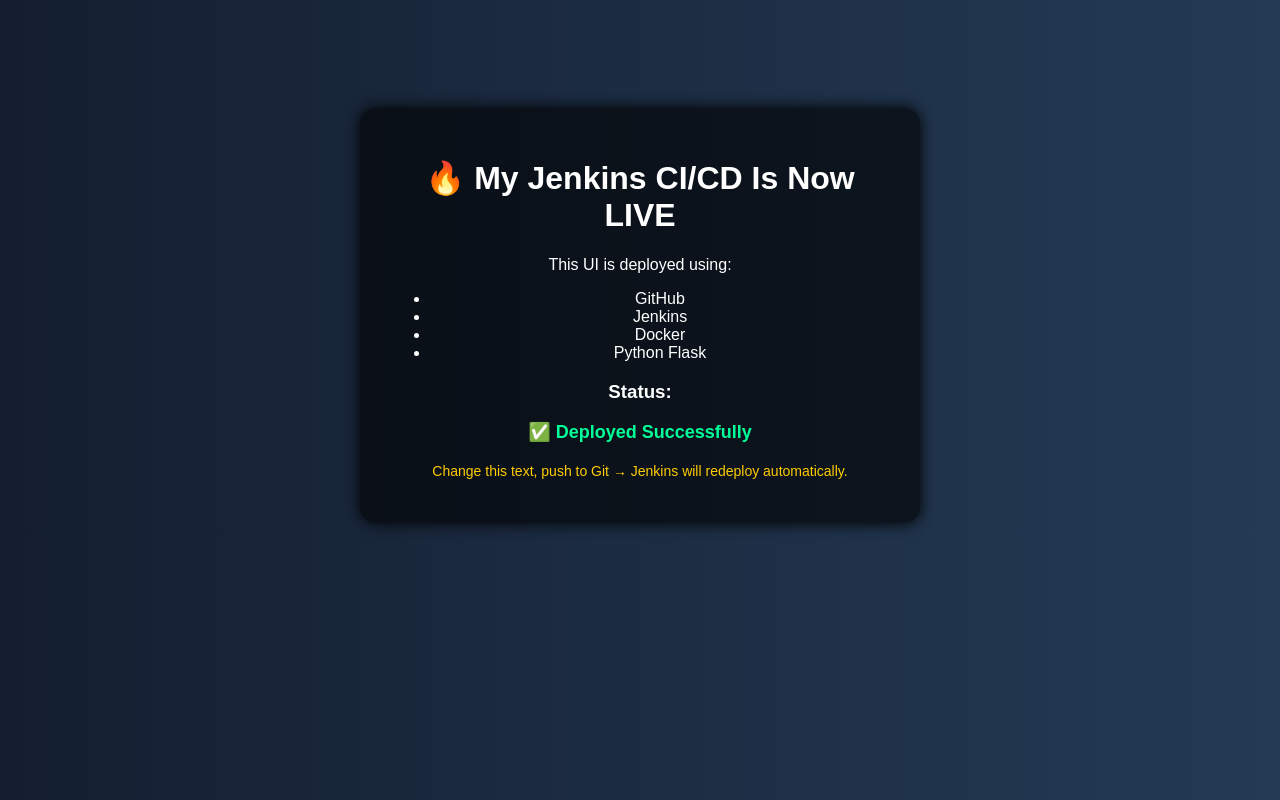
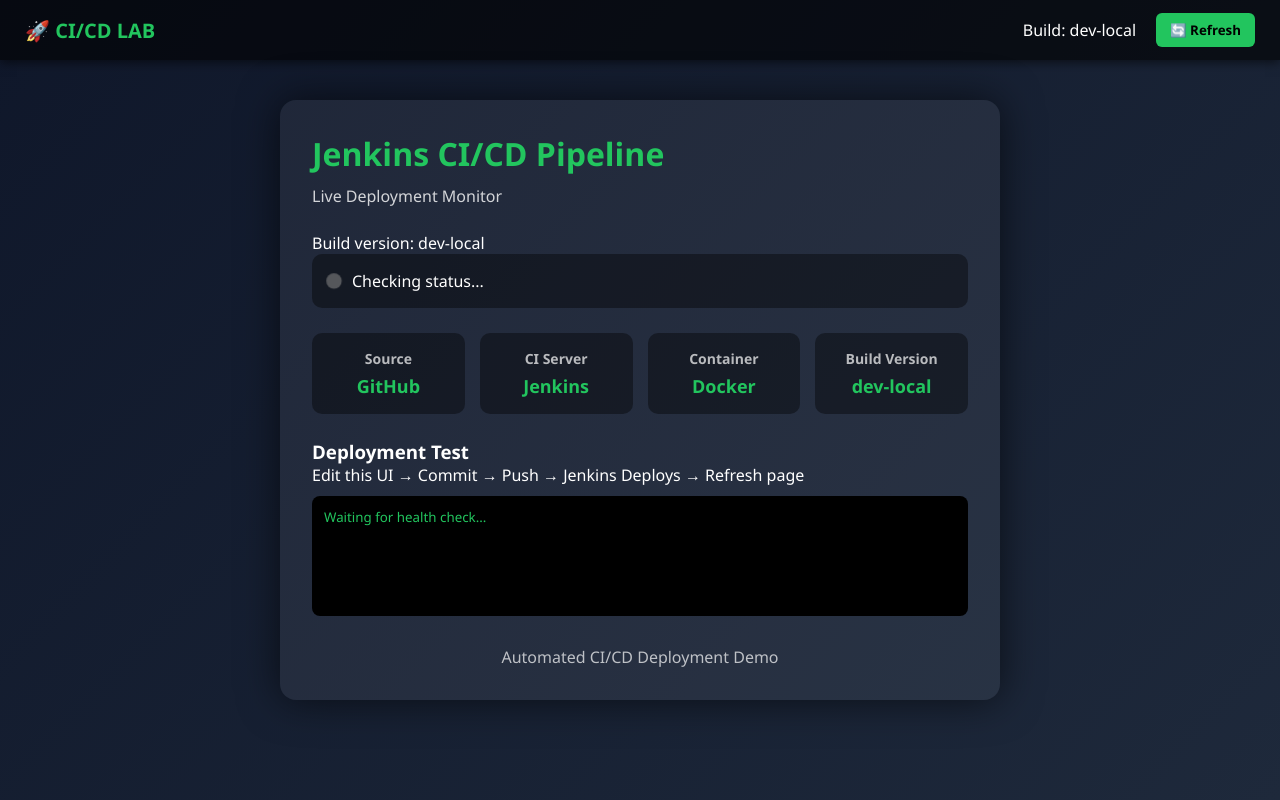
Before and after one commit to snehhkrp/cicd-pipeline, a Flask app: page / in a window 1280 px wide. Run offline with Flask 3, Linux system fonts and the light colour scheme.

Commit message:
Updated UI

```diff
--- a/app.py
+++ b/app.py
@@ -1,10 +1,40 @@
-from flask import Flask, render_template
+# from flask import Flask, render_template
+
+# app = Flask(__name__)
+
+# @app.route("/")
+# def home():
+#     return render_template("index.html")
+
+# if __name__ == "__main__":
+#     app.run(host="0.0.0.0", port=5000)
+
+
+import os
+from flask import Flask, render_template, jsonify
 
 app = Flask(__name__)
 
+# Read build version from env (set by Jenkins)
+BUILD_VERSION = os.getenv("BUILD_VERSION", "dev-local")
+
+
 @app.route("/")
 def home():
-    return render_template("index.html")
+    return render_template("index.html", build_version=BUILD_VERSION)
+
+
+@app.route("/health")
+def health():
+    """
+    Simple health check endpoint for CI/CD and monitoring.
+    """
+    return jsonify(
+        status="ok",
+        build_version=BUILD_VERSION
+    ), 200
+
 
 if __name__ == "__main__":
+    # Local dev only; in Docker we use gunicorn
     app.run(host="0.0.0.0", port=5000)
--- a/requirements.txt
+++ b/requirements.txt
@@ -1,2 +1,4 @@
 flask
 gunicorn
+pytest
+flake8
--- a/static/style.css
+++ b/static/style.css
@@ -1,4 +1,4 @@
-body {
+/* body {
     background: linear-gradient(to right, #141e30, #243b55);
     font-family: Arial, sans-serif;
     color: white;
@@ -25,4 +25,152 @@
     margin-top: 20px;
     font-size: 14px;
     color: #ffcc00;
+} */
+
+
+* {
+    margin: 0;
+    padding: 0;
+    box-sizing: border-box;
+    font-family: "Segoe UI", sans-serif;
 }
+
+body {
+    background: linear-gradient(135deg, #0f172a, #1e293b);
+    color: white;
+    min-height: 100vh;
+}
+
+.navbar {
+    height: 60px;
+    background: rgba(0,0,0,0.6);
+    display: flex;
+    align-items: center;
+    justify-content: space-between;
+    padding: 0 25px;
+    box-shadow: 0 2px 10px rgba(0,0,0,0.6);
+}
+
+.logo {
+    font-size: 20px;
+    font-weight: bold;
+    color: #22c55e;
+}
+
+.nav-right {
+    display: flex;
+    align-items: center;
+    gap: 20px;
+}
+
+.nav-right button {
+    padding: 8px 14px;
+    border: none;
+    border-radius: 6px;
+    background: #22c55e;
+    color: black;
+    font-weight: bold;
+    cursor: pointer;
+}
+
+.nav-right button:hover {
+    background: #16a34a;
+}
+
+.container {
+    display: flex;
+    justify-content: center;
+    align-items: center;
+    padding: 40px;
+}
+
+.card {
+    background: rgba(255,255,255,0.06);
+    width: 720px;
+    border-radius: 16px;
+    padding: 32px;
+    box-shadow: 0 0 40px rgba(0,0,0,0.6);
+}
+
+.card h1 {
+    font-size: 32px;
+    margin-bottom: 10px;
+    color: #22c55e;
+}
+
+.subtitle {
+    opacity: 0.8;
+    margin-bottom: 25px;
+}
+
+.status-box {
+    display: flex;
+    align-items: center;
+    gap: 12px;
+    padding: 16px;
+    background: rgba(0,0,0,0.4);
+    border-radius: 10px;
+    margin-bottom: 25px;
+}
+
+.dot {
+    width: 12px;
+    height: 12px;
+    border-radius: 50%;
+    background: gray;
+    animation: pulse 1.5s infinite;
+}
+
+@keyframes pulse {
+    0% { transform: scale(1); opacity: 1; }
+    50% { transform: scale(1.3); opacity: 0.6; }
+    100% { transform: scale(1); opacity: 1; }
+}
+
+.info-grid {
+    display: grid;
+    grid-template-columns: repeat(4, 1fr);
+    gap: 15px;
+    margin-bottom: 25px;
+}
+
+.info-item {
+    background: rgba(0,0,0,0.4);
+    padding: 16px;
+    border-radius: 10px;
+    text-align: center;
+}
+
+.info-item h3 {
+    font-size: 14px;
+    opacity: 0.7;
+}
+
+.info-item p {
+    font-size: 18px;
+    font-weight: bold;
+    margin-top: 6px;
+    color: #22c55e;
+}
+
+.log-box {
+    margin-top: 20px;
+}
+
+.log-box textarea {
+    width: 100%;
+    height: 120px;
+    margin-top: 10px;
+    background: black;
+    color: #22c55e;
+    border: none;
+    padding: 12px;
+    border-radius: 8px;
+    resize: none;
+}
+
+.footer {
+    margin-top: 25px;
+    text-align: center;
+    opacity: 0.7;
+}
--- a/templates/index.html
+++ b/templates/index.html
@@ -1,4 +1,4 @@
-<!DOCTYPE html>
+<!-- <!DOCTYPE html>
 <html>
 <head>
     <title>CI/CD Pipeline Demo</title>
@@ -23,4 +23,70 @@
         </p>
     </div>
 </body>
+</html> -->
+
+
+
+<!DOCTYPE html>
+<html lang="en">
+<head>
+    <meta charset="UTF-8">
+    <title>CI/CD Pipeline Dashboard</title>
+    <link rel="stylesheet" href="/static/style.css">
+    <script defer src="/static/app.js"></script>
+</head>
+<body>
+
+<div class="navbar">
+    <div class="logo">🚀 CI/CD LAB</div>
+    <div class="nav-right">
+        <span id="buildVersion">Build: {{ build_version }}</span>
+        <button onclick="refreshStatus()">🔄 Refresh</button>
+    </div>
+</div>
+
+<div class="container">
+    <div class="card">
+        <h1>Jenkins CI/CD Pipeline</h1>
+        <p class="subtitle">Live Deployment Monitor</p>
+        <p class="note">Build version: {{ build_version }}</p>
+
+
+        <div class="status-box" id="statusBox">
+            <div class="dot" id="statusDot"></div>
+            <span id="statusText">Checking status...</span>
+        </div>
+
+        <div class="info-grid">
+            <div class="info-item">
+                <h3>Source</h3>
+                <p>GitHub</p>
+            </div>
+            <div class="info-item">
+                <h3>CI Server</h3>
+                <p>Jenkins</p>
+            </div>
+            <div class="info-item">
+                <h3>Container</h3>
+                <p>Docker</p>
+            </div>
+            <div class="info-item">
+                <h3>Build Version</h3>
+                <p id="versionText">{{ build_version }}</p>
+            </div>
+        </div>
+
+        <div class="log-box">
+            <h3>Deployment Test</h3>
+            <p>Edit this UI → Commit → Push → Jenkins Deploys → Refresh page</p>
+            <textarea id="logArea" readonly>Waiting for health check...</textarea>
+        </div>
+
+        <div class="footer">
+            <p>Automated CI/CD Deployment Demo</p>
+        </div>
+    </div>
+</div>
+
+</body>
 </html>
```
Also changed, not shown: READAME.md (added, +47 -0 lines), tests/test_app.py (added, +25 -0 lines), 3 other files.
